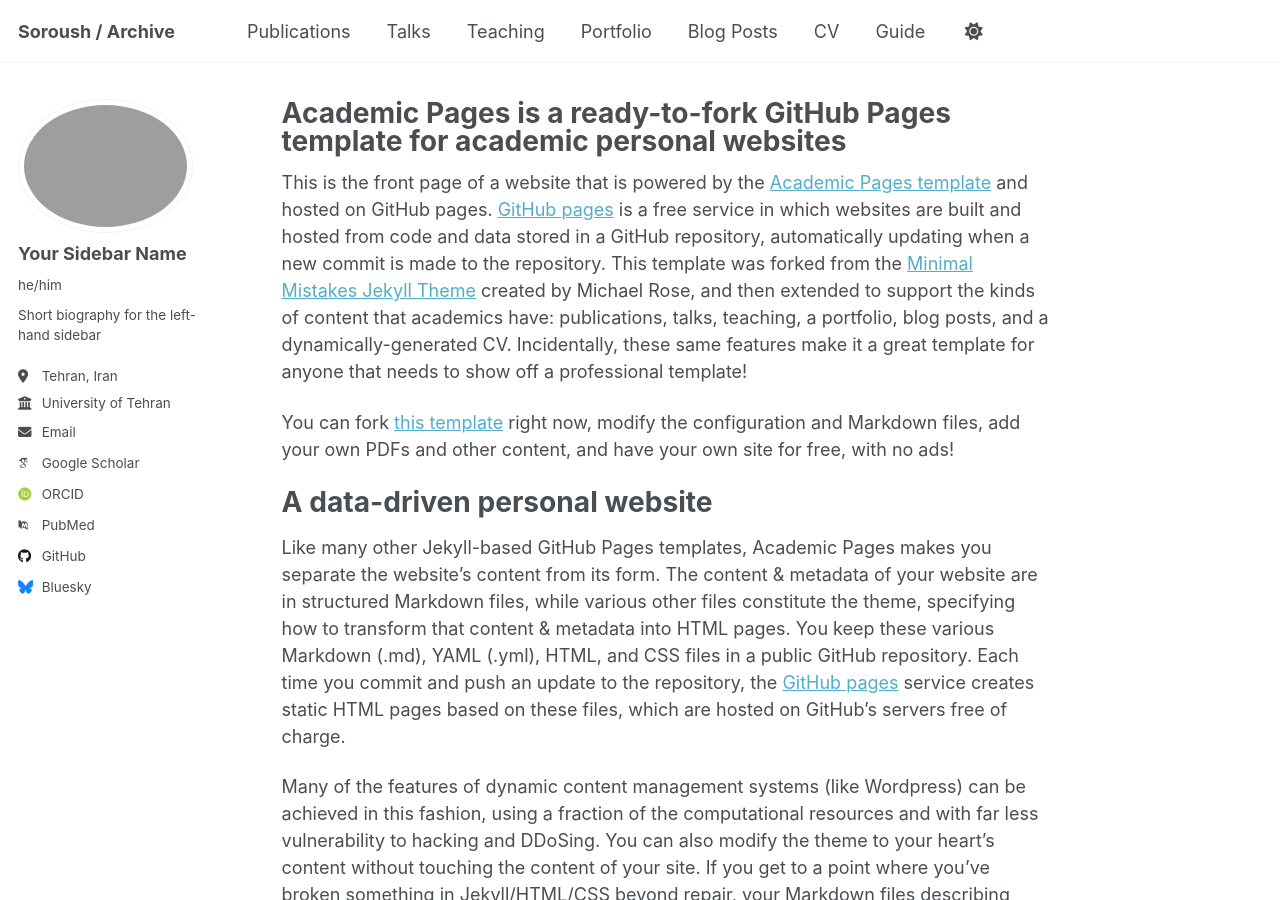
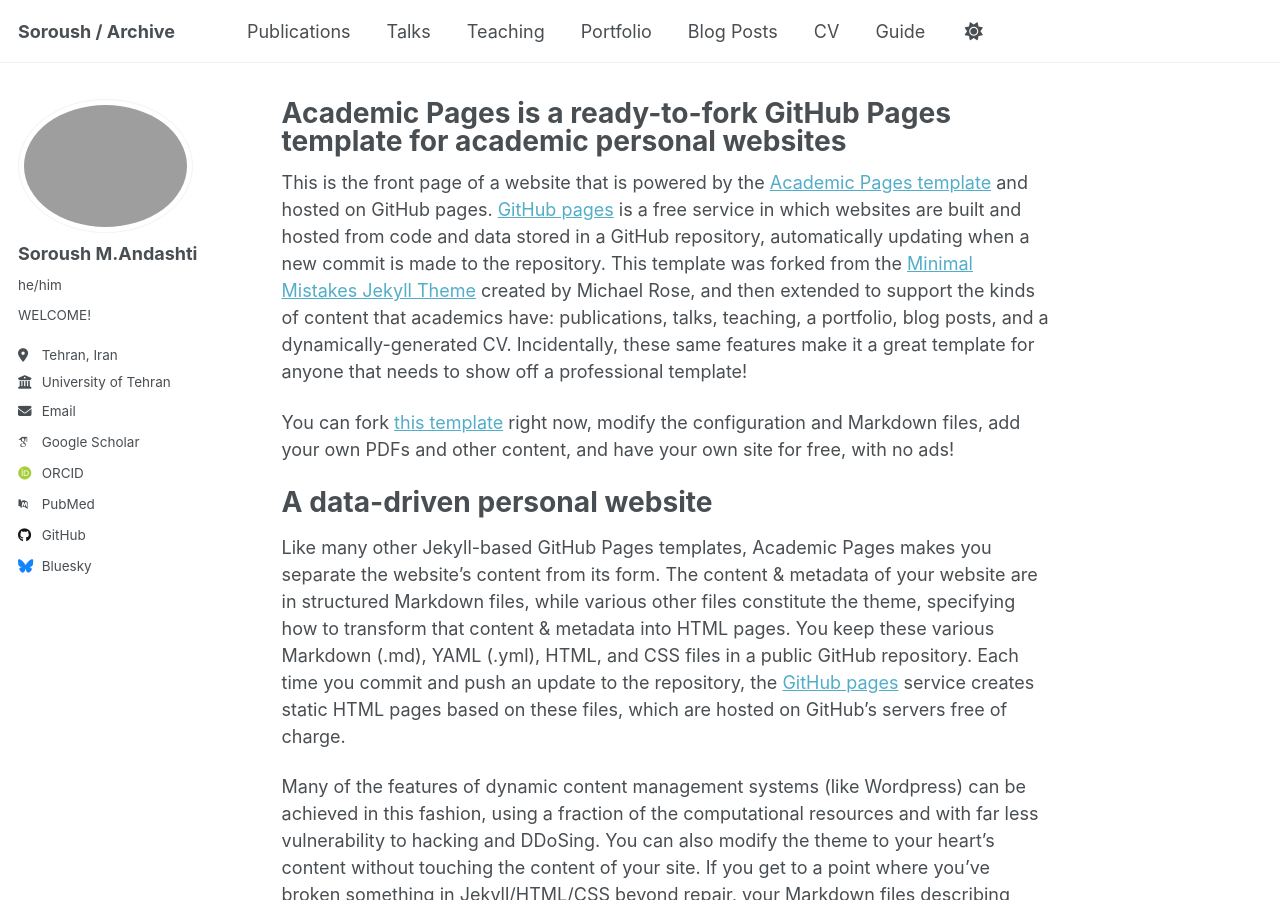
Before and after one commit to soroush-ma/Soroush-Archive, a Jekyll site: the page built from _pages/about.md, in a window 1280 px wide and 900 px high. Built offline with Jekyll 4.4.1, drawn with Linux system fonts in a browser that asks for light colours; some web fonts are replaced; a script that is not in the unit is left out.

Commit message:
Update _config.yml

```diff
--- a/_config.yml
+++ b/_config.yml
@@ -23,9 +23,9 @@ repository               : "https://soroush-ma.github.io/Soroush-Archive/"
 author:
   # Biographic information
   avatar           : "profile.png"
-  name             : "Your Sidebar Name"
+  name             : "Soroush M.Andashti"
   pronouns         : "he/him"
-  bio              : "Short biography for the left-hand sidebar"
+  bio              : "WELCOME!"
   location         : "Tehran, Iran"
   employer         : "University of Tehran"
   uri              : # URL
```
